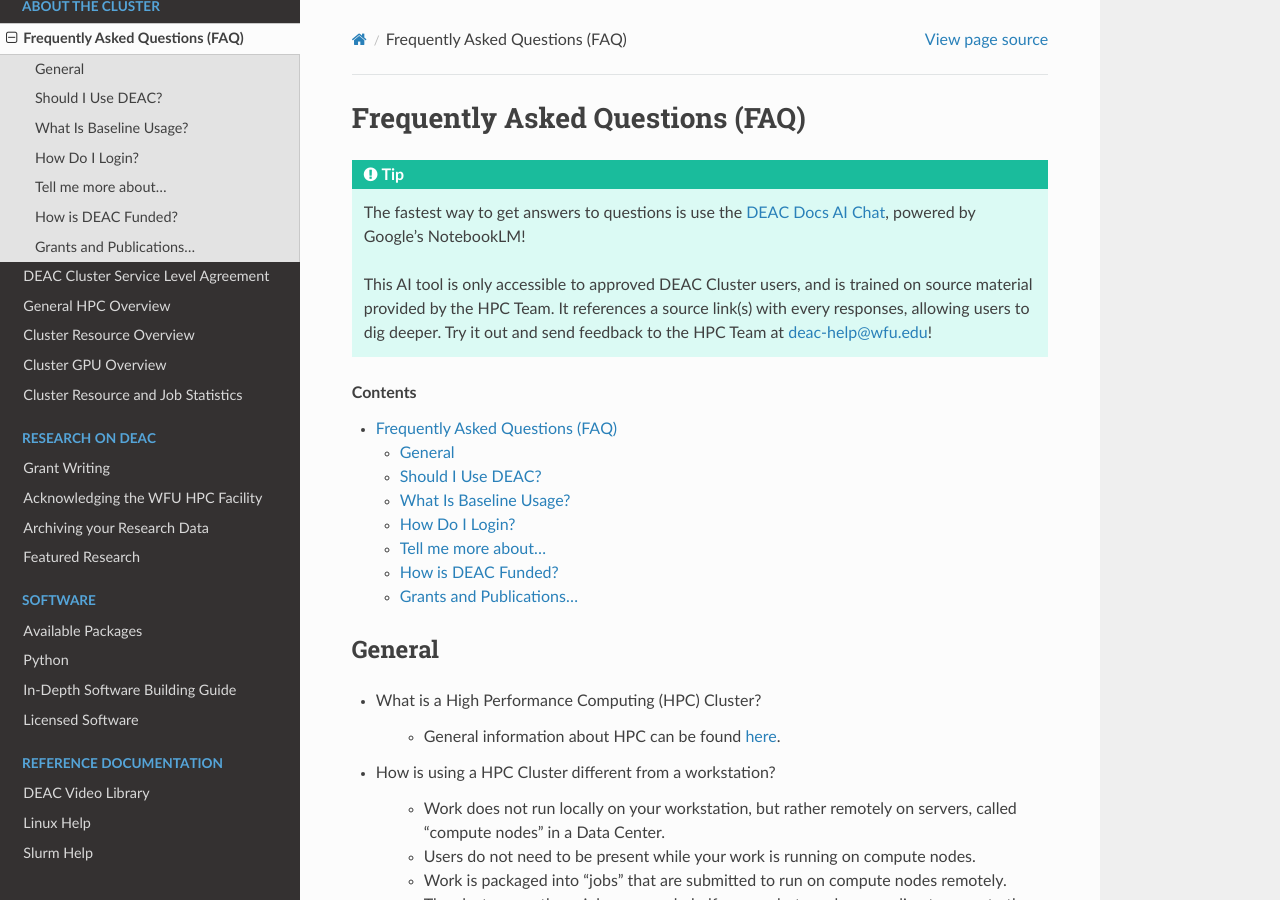
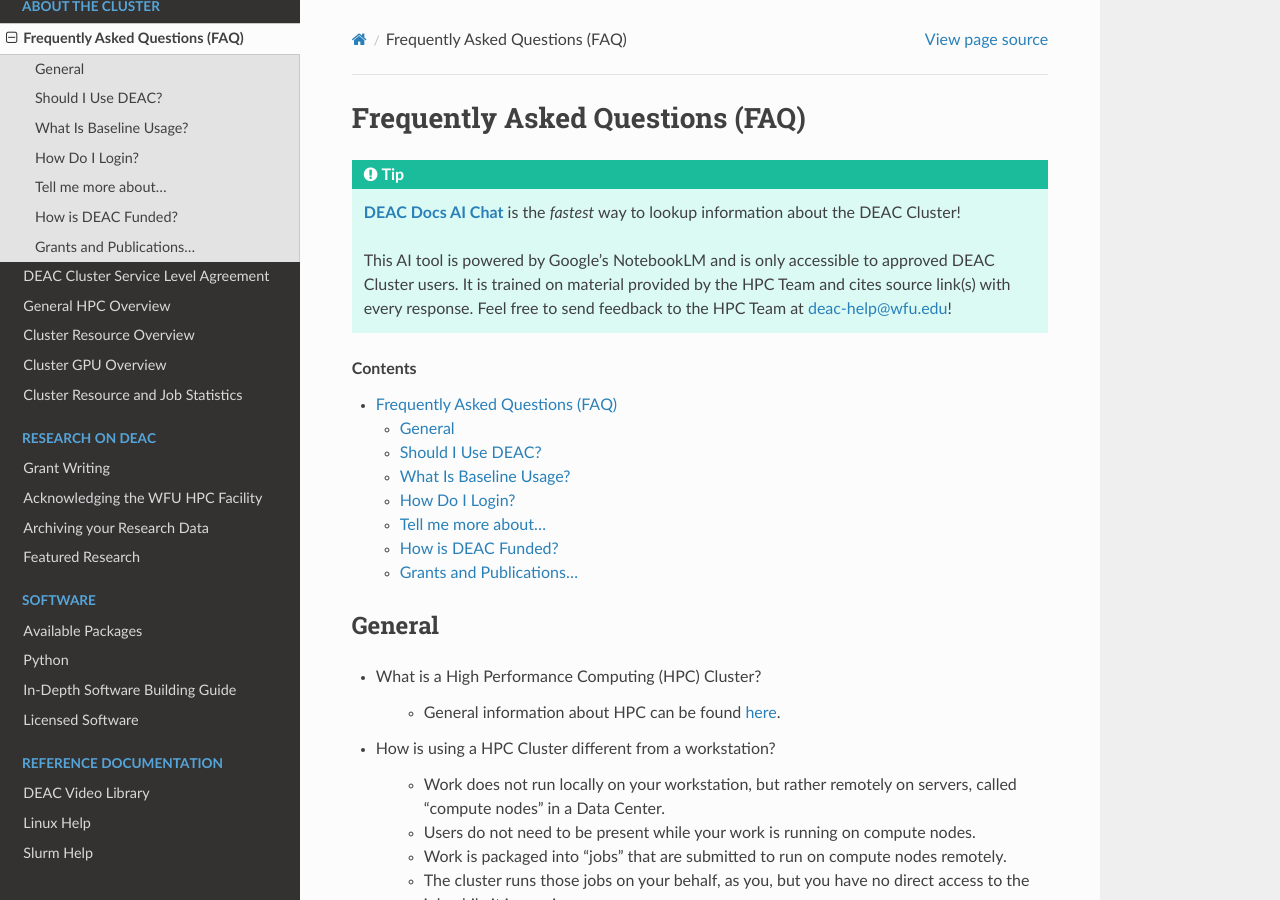
Before and after one commit to WFU-HPC/deac-docs, a Sphinx documentation site: the page built from source/cluster-faq.rst, in a window 1280 px wide and 900 px high. Built offline with Sphinx 7.4.7 and the Read the Docs theme 3.1.0, drawn with Linux system fonts in a browser that asks for light colours.

Commit message:
Updating wiki with NotebookLM DEAC Docs AI Chat info

```diff
--- a/source/cluster-faq.rst
+++ b/source/cluster-faq.rst
@@ -4,11 +4,14 @@
 Frequently Asked Questions (FAQ)
 ################################
 
+.. _DEAC Docs AI Chat: https://notebooklm.google.com/notebook/7f5b7f16-36a1-4595-a4c1-bc3d3e7d04d0
+.. |DEAC Docs AI Chat| replace:: **DEAC Docs AI Chat**
+
 .. tip::
 
-  The fastest way to get answers to questions is use the `DEAC Docs AI Chat <https://notebooklm.google.com/notebook/7f5b7f16-36a1-4595-a4c1-bc3d3e7d04d0>`_, powered by Google's NotebookLM!
+  |DEAC Docs AI Chat|_ is the *fastest* way to lookup information about the DEAC Cluster!
 
-  This AI tool is only accessible to approved DEAC Cluster users, and is trained on source material provided by the HPC Team. It references a source link(s) with every responses, allowing users to dig deeper. Try it out and send feedback to the HPC Team at deac-help@wfu.edu!
+  This AI tool is powered by Google's NotebookLM and is only accessible to approved DEAC Cluster users. It is trained on material provided by the HPC Team and cites source link(s) with every response. Feel free to send feedback to the HPC Team at deac-help@wfu.edu!
 
 .. contents::
    :depth: 3
--- a/source/index.rst
+++ b/source/index.rst
@@ -52,7 +52,7 @@ Important Links
 * `DEAC Login <https://login.deac.wfu.edu>`_: Login portal to the DEAC Cluster for existing users.
 * `DEAC Cluster YouTube channel <https://youtube.com/WakeHPC>`_: Video content featuring tutorials/training and user research.
 * `DEAC Cluster Documentation <https://deac-wiki.readthedocs.io>`_: Public content that provides useful information (such as this article) for cluster users new and old.
-* `DEAC Cluster Documentation AI Chat <https://notebooklm.google.com/notebook/7f5b7f16-36a1-4595-a4c1-bc3d3e7d04d0>`_: For approved DEAC Cluster Users **ONLY**! AI Chatbot trained on DEAC documentation to help users quickly find answers.
+* `DEAC Cluster Documentation AI Chat <https://notebooklm.google.com/notebook/7f5b7f16-36a1-4595-a4c1-bc3d3e7d04d0>`_: For approved DEAC Cluster Users **ONLY**! This AI tool is trained on DEAC documentation to help users quickly find answers.
 
 
 
```
